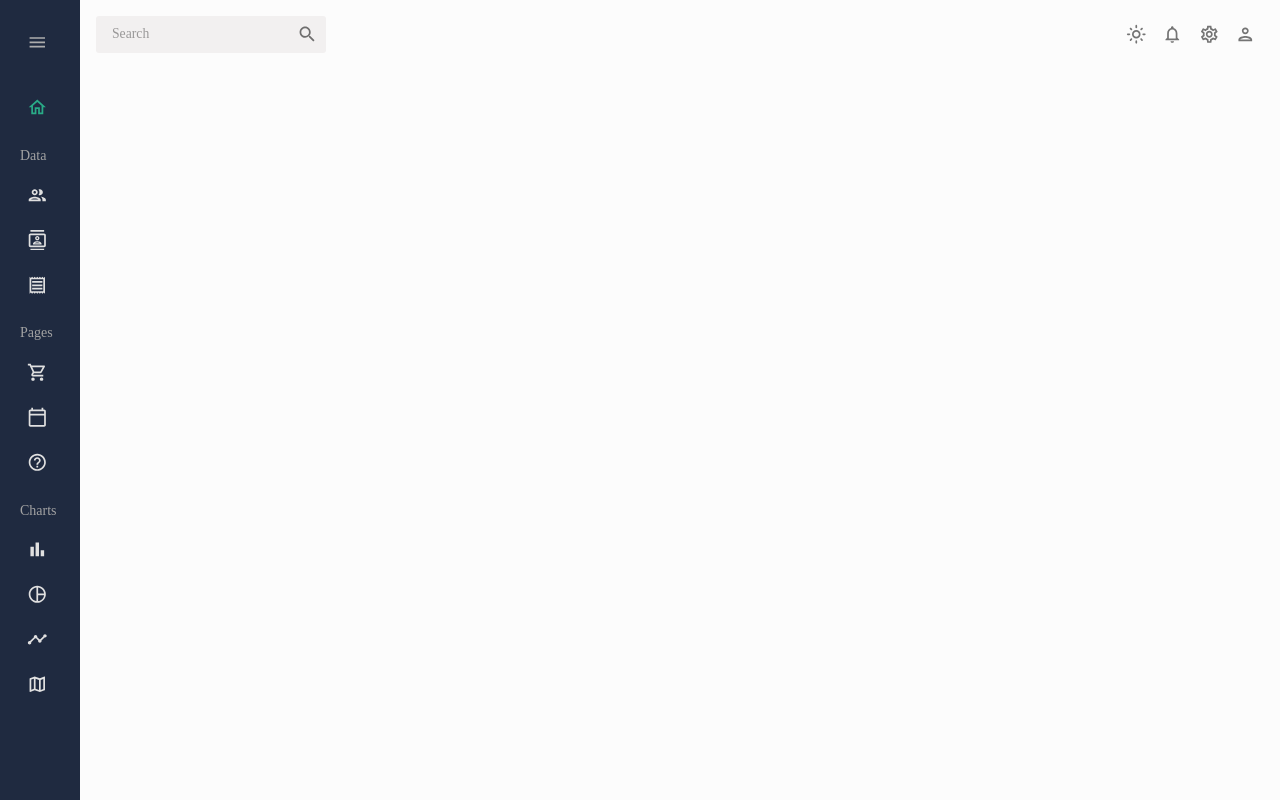
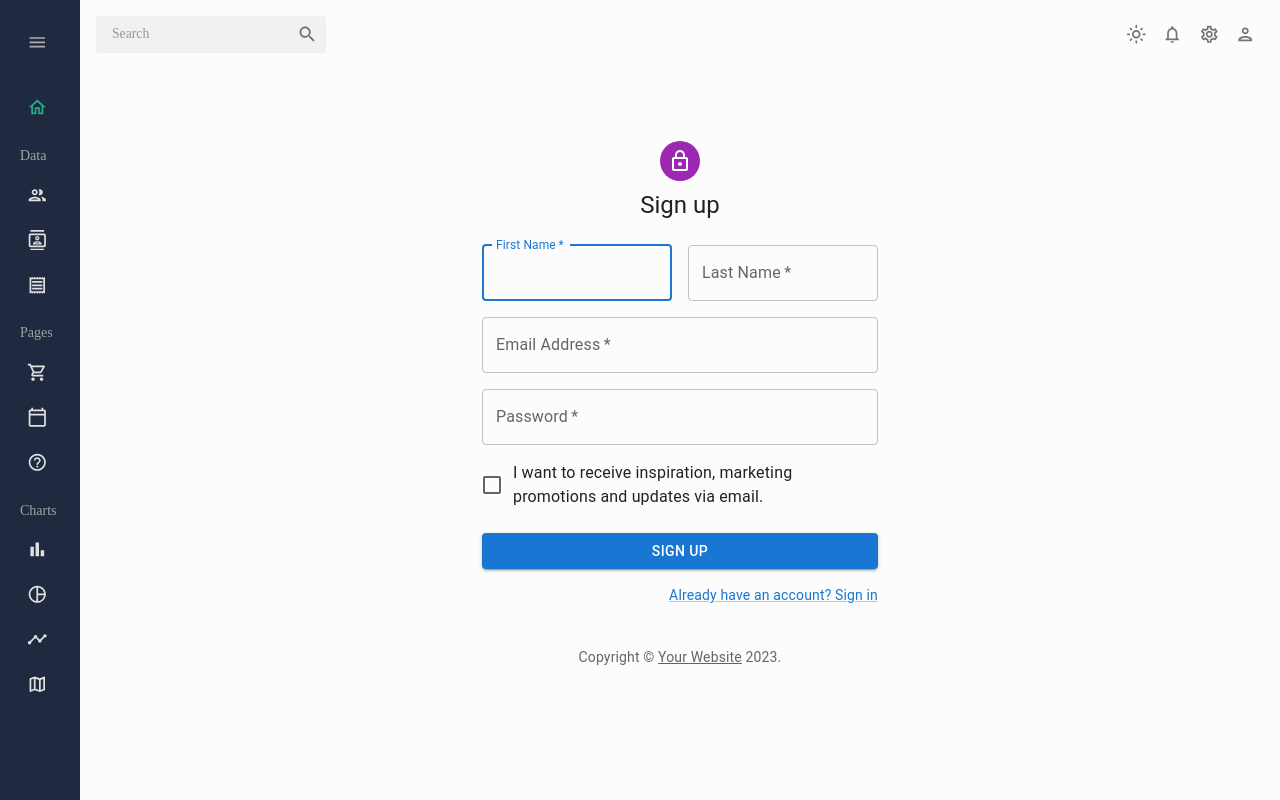
Before and after one commit to Usman-Marwat/horseauctionadmin, a React (Vite) app: page /signup in a window 1280 px wide. Built offline with nearby package versions, Linux system fonts and the light colour scheme; no server answers.

Commit message:
Implement basic auth flow

```diff
--- a/src/App.jsx
+++ b/src/App.jsx
@@ -19,6 +19,10 @@
 import { ColorModeContext, useMode } from './theme';
 import Products from './scenes/products';
 import AddProduct from './scenes/addProduct';
+import SignUp from './scenes/Auth/Signup';
+import SignIn from './scenes/Auth/Signin';
+import RequireAuth from './scenes/RequireAuth';
+import Missing from './scenes/Missing';
 
 function App() {
 	const [theme, colorMode] = useMode();
@@ -36,16 +40,20 @@
 							<Routes>
 								<Route path="/" element={<Dashboard />} />
 								<Route path="/team" element={<Team />} />
-								{/* <Route path="/contacts" element={<Contacts />} /> */}
+								<Route path="/faq" element={<FAQ />} />
 								<Route path="/invoices" element={<Invoices />} />
-								<Route path="/products" element={<Products />} />
-								<Route path="/addProduct" element={<AddProduct />} />
-								{/* <Route path="/bar" element={<Bar />} /> */}
-								{/* <Route path="/pie" element={<Pie />} /> */}
-								{/* <Route path="/line" element={<Line />} /> */}
-								<Route path="/faq" element={<FAQ />} />
-								{/* <Route path="/calendar" element={<Calendar />} /> */}
-								{/* <Route path="/geography" element={<Geography />} /> */}
+
+								<Route path="/signin" element={<SignIn />} />
+								<Route path="/signup" element={<SignUp />} />
+
+								{/*Protected Routes*/}
+								<Route element={<RequireAuth />}>
+									<Route path="/products" element={<Products />} />
+									<Route path="/addProduct" element={<AddProduct />} />
+								</Route>
+
+								{/*Catch all*/}
+								<Route path="*" element={<Missing />} />
 							</Routes>
 						</main>
 					</div>
--- /dev/null
+++ b/src/context/AuthProvider.jsx
@@ -0,0 +1,15 @@
+import { createContext, useState } from 'react';
+
+const AuthContext = createContext({});
+
+export const AuthProvider = ({ children }) => {
+	const [auth, setAuth] = useState({});
+
+	return (
+		<AuthContext.Provider value={{ auth, setAuth }}>
+			{children}
+		</AuthContext.Provider>
+	);
+};
+
+export default AuthContext;
--- /dev/null
+++ b/src/hooks/useAuth.js
@@ -0,0 +1,8 @@
+import { useContext } from 'react';
+import AuthContext from '../context/AuthProvider';
+
+const useAuth = () => {
+	return useContext(AuthContext);
+};
+
+export default useAuth;
--- a/src/main.jsx
+++ b/src/main.jsx
@@ -5,6 +5,7 @@
 
 import App from './App.jsx';
 import './index.css';
+import { AuthProvider } from './context/AuthProvider.jsx';
 
 const queryClient = new QueryClient();
 
@@ -12,7 +13,9 @@
 	<React.StrictMode>
 		<QueryClientProvider client={queryClient}>
 			<BrowserRouter>
-				<App />
+				<AuthProvider>
+					<App />
+				</AuthProvider>
 			</BrowserRouter>
 		</QueryClientProvider>
 	</React.StrictMode>
--- /dev/null
+++ b/src/scenes/Auth/Signin.jsx
@@ -0,0 +1,121 @@
+import Avatar from '@mui/material/Avatar';
+import Button from '@mui/material/Button';
+import CssBaseline from '@mui/material/CssBaseline';
+import TextField from '@mui/material/TextField';
+import FormControlLabel from '@mui/material/FormControlLabel';
+import Checkbox from '@mui/material/Checkbox';
+import Link from '@mui/material/Link';
+import Grid from '@mui/material/Grid';
+import Box from '@mui/material/Box';
+import LockOutlinedIcon from '@mui/icons-material/LockOutlined';
+import Typography from '@mui/material/Typography';
+import Container from '@mui/material/Container';
+import { createTheme, ThemeProvider } from '@mui/material/styles';
+
+function Copyright(props) {
+	return (
+		<Typography
+			variant="body2"
+			color="text.secondary"
+			align="center"
+			{...props}
+		>
+			{'Copyright © '}
+			<Link color="inherit" href="https://mui.com/">
+				Your Website
+			</Link>{' '}
+			{new Date().getFullYear()}
+			{'.'}
+		</Typography>
+	);
+}
+
+// TODO remove, this demo shouldn't need to reset the theme.
+
+const defaultTheme = createTheme();
+
+export default function SignIn() {
+	const handleSubmit = (event) => {
+		event.preventDefault();
+		const data = new FormData(event.currentTarget);
+		console.log({
+			email: data.get('email'),
+			password: data.get('password'),
+		});
+	};
+
+	return (
+		<ThemeProvider theme={defaultTheme}>
+			<Container component="main" maxWidth="xs">
+				<CssBaseline />
+				<Box
+					sx={{
+						marginTop: 8,
+						display: 'flex',
+						flexDirection: 'column',
+						alignItems: 'center',
+					}}
+				>
+					<Avatar sx={{ m: 1, bgcolor: 'secondary.main' }}>
+						<LockOutlinedIcon />
+					</Avatar>
+					<Typography component="h1" variant="h5">
+						Sign in
+					</Typography>
+					<Box
+						component="form"
+						onSubmit={handleSubmit}
+						noValidate
+						sx={{ mt: 1 }}
+					>
+						<TextField
+							margin="normal"
+							required
+							fullWidth
+							id="email"
+							label="Email Address"
+							name="email"
+							autoComplete="email"
+							autoFocus
+						/>
+						<TextField
+							margin="normal"
+							required
+							fullWidth
+							name="password"
+							label="Password"
+							type="password"
+							id="password"
+							autoComplete="current-password"
+						/>
+						<FormControlLabel
+							control={<Checkbox value="remember" color="primary" />}
+							label="Remember me"
+						/>
+						<Button
+							type="submit"
+							fullWidth
+							variant="contained"
+							sx={{ mt: 3, mb: 2 }}
+						>
+							Sign In
+						</Button>
+						<Grid container>
+							<Grid item xs>
+								<Link href="#" variant="body2">
+									Forgot password?
+								</Link>
+							</Grid>
+							<Grid item>
+								<Link href="#" variant="body2">
+									{"Don't have an account? Sign Up"}
+								</Link>
+							</Grid>
+						</Grid>
+					</Box>
+				</Box>
+				<Copyright sx={{ mt: 8, mb: 4 }} />
+			</Container>
+		</ThemeProvider>
+	);
+}
--- /dev/null
+++ b/src/scenes/Auth/Signup.jsx
@@ -0,0 +1,142 @@
+import Avatar from '@mui/material/Avatar';
+import Button from '@mui/material/Button';
+import TextField from '@mui/material/TextField';
+import FormControlLabel from '@mui/material/FormControlLabel';
+import Checkbox from '@mui/material/Checkbox';
+import Link from '@mui/material/Link';
+import Grid from '@mui/material/Grid';
+import Box from '@mui/material/Box';
+import LockOutlinedIcon from '@mui/icons-material/LockOutlined';
+import Typography from '@mui/material/Typography';
+import Container from '@mui/material/Container';
+import { createTheme, ThemeProvider } from '@mui/material/styles';
+
+function Copyright(props) {
+	return (
+		<Typography
+			variant="body2"
+			color="text.secondary"
+			align="center"
+			{...props}
+		>
+			{'Copyright © '}
+			<Link color="inherit" href="https://mui.com/">
+				Your Website
+			</Link>{' '}
+			{new Date().getFullYear()}
+			{'.'}
+		</Typography>
+	);
+}
+
+// TODO remove, this demo shouldn't need to reset the theme.
+
+const defaultTheme = createTheme();
+
+export default function SignUp() {
+	const handleSubmit = (event) => {
+		event.preventDefault();
+		const data = new FormData(event.currentTarget);
+		console.log({
+			email: data.get('email'),
+			password: data.get('password'),
+		});
+	};
+
+	return (
+		<ThemeProvider theme={defaultTheme}>
+			<Container component="main" maxWidth="xs">
+				<Box
+					sx={{
+						marginTop: 8,
+						display: 'flex',
+						flexDirection: 'column',
+						alignItems: 'center',
+					}}
+				>
+					<Avatar sx={{ m: 1, bgcolor: 'secondary.main' }}>
+						<LockOutlinedIcon />
+					</Avatar>
+					<Typography component="h1" variant="h5">
+						Sign up
+					</Typography>
+					<Box
+						component="form"
+						noValidate
+						onSubmit={handleSubmit}
+						sx={{ mt: 3 }}
+					>
+						<Grid container spacing={2}>
+							<Grid item xs={12} sm={6}>
+								<TextField
+									autoComplete="given-name"
+									name="firstName"
+									required
+									fullWidth
+									id="firstName"
+									label="First Name"
+									autoFocus
+								/>
+							</Grid>
+							<Grid item xs={12} sm={6}>
+								<TextField
+									required
+									fullWidth
+									id="lastName"
+									label="Last Name"
+									name="lastName"
+									autoComplete="family-name"
+								/>
+							</Grid>
+							<Grid item xs={12}>
+								<TextField
+									required
+									fullWidth
+									id="email"
+									label="Email Address"
+									name="email"
+									autoComplete="email"
+								/>
+							</Grid>
+							<Grid item xs={12}>
+								<TextField
+									required
+									fullWidth
+									name="password"
+									label="Password"
+									type="password"
+									id="password"
+									autoComplete="new-password"
+								/>
+							</Grid>
+							<Grid item xs={12}>
+								<FormControlLabel
+									control={
+										<Checkbox value="allowExtraEmails" color="primary" />
+									}
+									label="I want to receive inspiration, marketing promotions and updates via email."
+								/>
+							</Grid>
+						</Grid>
+						<Button
+							type="submit"
+							fullWidth
+							variant="contained"
+							sx={{ mt: 3, mb: 2 }}
+						>
+							Sign Up
+						</Button>
+						<Grid container justifyContent="flex-end">
+							<Grid item>
+								<Link href="#" variant="body2">
+									Already have an account? Sign in
+								</Link>
+							</Grid>
+						</Grid>
+					</Box>
+				</Box>
+				<Copyright sx={{ mt: 5 }} />
+			</Container>
+		</ThemeProvider>
+	);
+}
--- /dev/null
+++ b/src/scenes/Missing/index.jsx
@@ -0,0 +1,14 @@
+import { Typography } from '@mui/material';
+import React from 'react';
+import { Link } from 'react-router-dom';
+
+function Missing() {
+	return (
+		<div>
+			<Typography>Page not Found</Typography>
+			<Link to="/">Go Back to Home</Link>
+		</div>
+	);
+}
+
+export default Missing;
--- /dev/null
+++ b/src/scenes/RequireAuth/index.jsx
@@ -0,0 +1,15 @@
+import { Navigate, Outlet, useLocation } from 'react-router-dom';
+import useAuth from '../../hooks/useAuth';
+
+const RequireAuth = () => {
+	const { auth } = useAuth();
+	const location = useLocation();
+
+	return auth?.user ? (
+		<Outlet />
+	) : (
+		<Navigate to={'/signin'} state={{ from: location }} replace />
+	);
+};
+
+export default RequireAuth;
```
